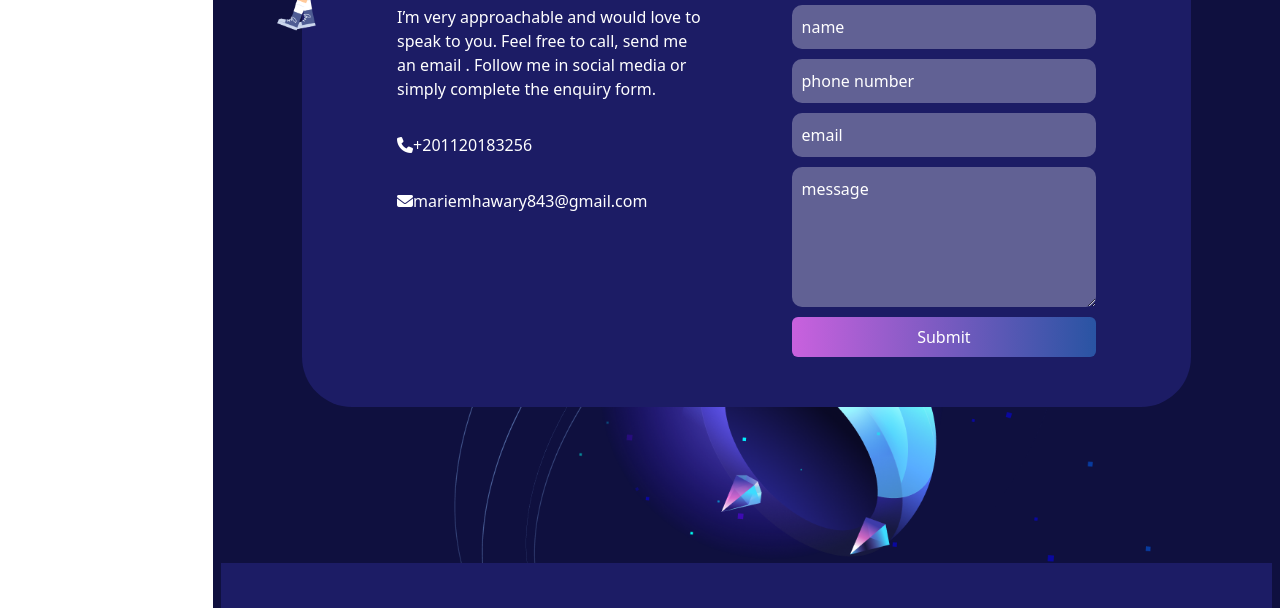
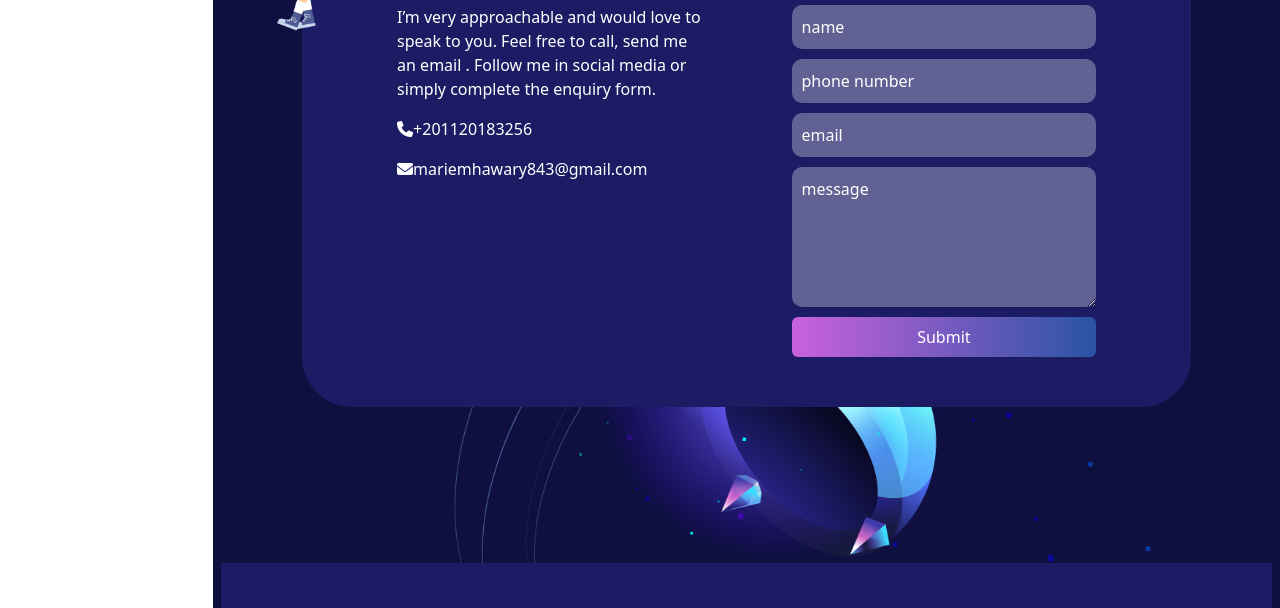
Before and after one commit to mariemhawry21/marioum, a plain HTML site: page index.html in a window 1280 px wide. Shown: the part 6393-7001 px from the top of the page. Drawn offline with nearby package versions, Linux system fonts and the light colour scheme.

Commit message:
Update html

```diff
--- a/index.html
+++ b/index.html
@@ -683,13 +683,13 @@
                       free to call, send me an email . Follow me in social media
                       or simply complete the enquiry form.
                     </p>
-                    <div class="d-flex align-items-center">
+                    <div class="d-flex align-items-center my-3">
                       <i class="fa-solid fa-phone"></i>
-                      <span class="my-3">+201120183256</span>
+                      <span class="">+201120183256</span>
                     </div>
-                    <div class="d-flex align-items-center">
+                    <div class="d-flex align-items-center flex-wrap my-3">
                       <i class="fa-solid fa-envelope"></i>
-                      <span class="my-3"> mariemhawary843@gmail.com</span>
+                      <span class=""> mariemhawary843@gmail.com</span>
                     </div>
                   </div>
                   <div
```
